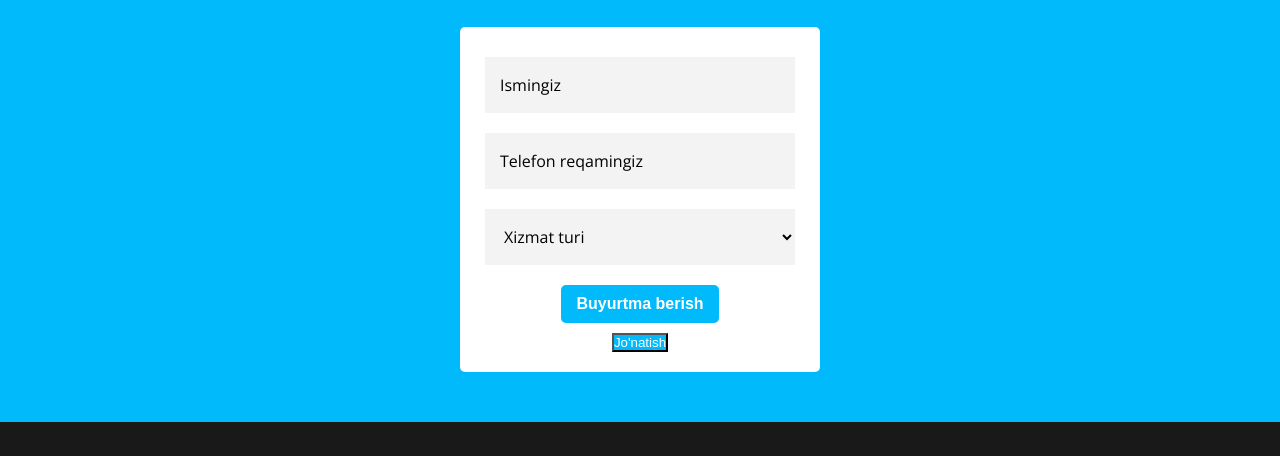
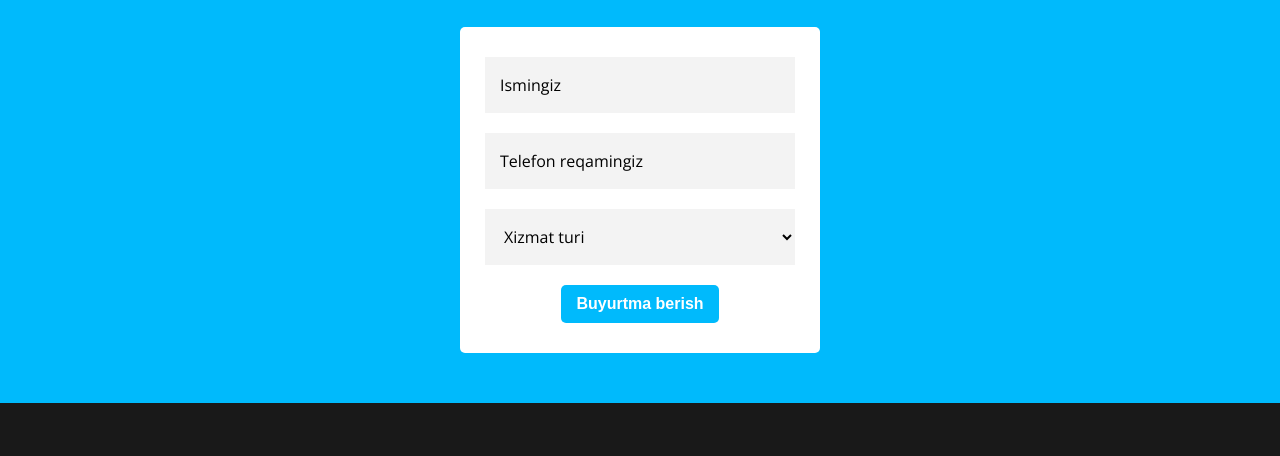
Before and after one commit to sanjakhmedov/Pixer, a plain HTML site: page index.html in a window 1280 px wide. Shown: the part 3018-3474 px from the top of the page. Drawn offline with nearby package versions, Linux system fonts and the light colour scheme.

Commit message:
button remover

```diff
--- a/index.html
+++ b/index.html
@@ -206,7 +206,6 @@
         <button type="submit" class="section-4__form-button">
           Buyurtma berish
         </button>
-        <button class="submit-button">Jo'natish</button>
       </form>
     </section>
     <footer class="footer">
--- a/style.css
+++ b/style.css
@@ -450,11 +450,6 @@ option {
   /* word-spacing: 3px; */
 }
 
-.submit-button {
-  background-color: #00bafc;
-  color: #fff;
-}
-
 /* -------------FOOTER--------- */
 
 .footer {
```
